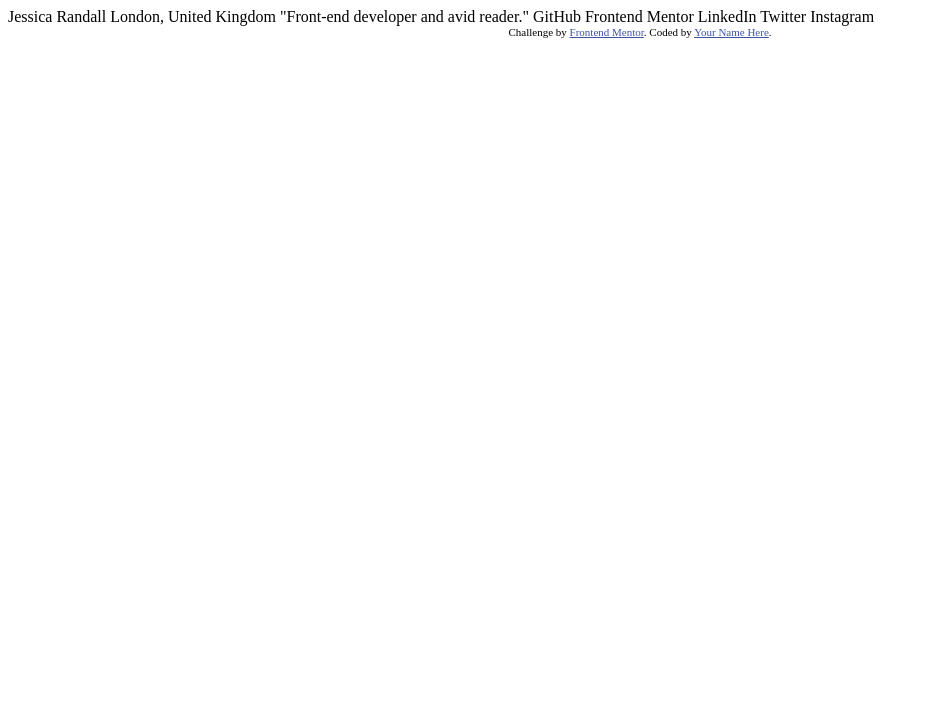
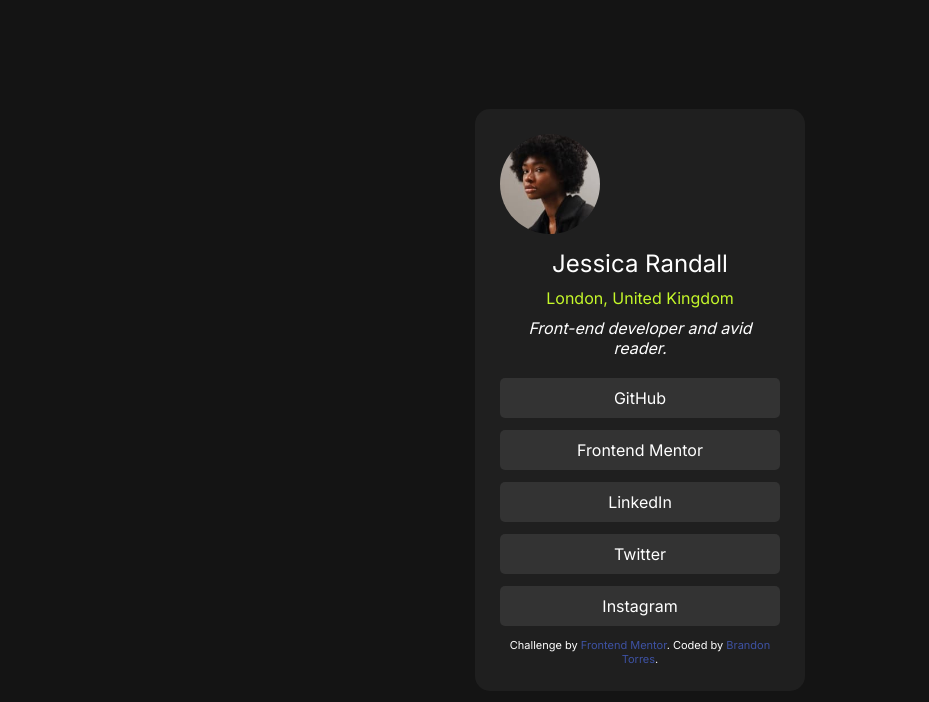
Before and after one commit to AGD3SIGN/Social_links_profile, a plain HTML site: page social-links-profile-main/social-links-profile-main/index.html in a window 1280 px wide. Shown: the whole page, without its empty margins (0-929 px from the left). Drawn offline with Linux system fonts and the light colour scheme.

Commit message:
Social Profile card updates

```diff
--- a/social-links-profile-main/social-links-profile-main/index.html
+++ b/social-links-profile-main/social-links-profile-main/index.html
@@ -1,34 +1,39 @@
 <!DOCTYPE html>
 <html lang="en">
   <head>
-  <meta charset="UTF-8">
-  <meta name="viewport" content="width=device-width, initial-scale=1.0"> <!-- displays site properly based on user's device -->
-
-  <link rel="icon" type="image/png" sizes="32x32" href="./assets/images/favicon-32x32.png">
-
+    <meta charset="UTF-8" />
+    <meta name="viewport" content="width=device-width, initial-scale=1.0" />
+    <!-- displays site properly based on user's device -->
+    <link rel="stylesheet" href="styles.css" />
+    <link rel="stylesheet" href="responsive.css" />
+    <link
+      rel="icon"
+      type="image/png"
+      sizes="32x32"
+      href="./assets/images/favicon-32x32.png"
+    />
     <title>Frontend Mentor | Social links profile</title>
-
-  <!-- Feel free to remove these styles or customise in your own stylesheet 👍 -->
-  <style>
-    .attribution { font-size: 11px; text-align: center; }
-    .attribution a { color: hsl(228, 45%, 44%); }
-  </style>
   </head>
   <body>
-
-  Jessica Randall
-  London, United Kingdom
-  "Front-end developer and avid reader."
-
-  GitHub
-  Frontend Mentor
-  LinkedIn
-  Twitter
-  Instagram
+    <div class="card">
+      <img src="assets/images/avatar-jessica.jpeg" alt="Jessica Randall" class="profile-picture"/>
+      <h2 class="name">Jessica Randall</h2>
+      <p class="location">London, United Kingdom</p>
+      <p class="bio">Front-end developer and avid reader.</p>
+      <div class="links">
+        <a href="#" class="button">GitHub</a>
+        <a href="#" class="button">Frontend Mentor</a>
+        <a href="#" class="button">LinkedIn</a>
+        <a href="#" class="button">Twitter</a>
+        <a href="#" class="button">Instagram</a>
+      </div>
 
       <div class="attribution">
-    Challenge by <a href="https://www.frontendmentor.io?ref=challenge" target="_blank">Frontend Mentor</a>.
-    Coded by <a href="#">Your Name Here</a>.
+        Challenge by
+        <a href="https://www.frontendmentor.io?ref=challenge" target="_blank"
+          >Frontend Mentor</a
+        >. Coded by <a href="#">Brandon Torres</a>.
+      </div>
     </div>
   </body>
 </html>
--- /dev/null
+++ b/social-links-profile-main/social-links-profile-main/styles.css
@@ -0,0 +1,163 @@
+/* GOOGLE FONTS */
+/* Inter Font */
+@import url("https://fonts.googleapis.com/css2?family=Inter+Tight:ital,wght@0,100..900;1,100..900&family=Inter:wght@100..900&display=swap");
+
+/* CUSTOM VARIABLES */
+:root {
+  /*======== COLORS ========*/
+  --primary-green: hsl(75, 94%, 57%);
+
+  --neutral-white: hsl(0, 0%, 100%);
+  --neutral-grey: hsl(0, 0%, 20%);
+  --neutral-dark-grey: hsl(0, 0%, 12%);
+  --neutral-off-black: hsl(0, 0%, 8%);
+
+  /*======== TYPOGRAPHY ========*/
+  --h1-font: 36px;
+  --h2-font: 24px;
+  --h3-font: 21px;
+  --h4-font: 18px;
+  --h5-font: 16px;
+  --h6-font: 14px;
+}
+
+
+/* ========== CSS RESET ========== */
+
+/* // https://piccalil.li/blog/a-modern-css-reset */
+
+/* Box sizing rules */
+*,
+*::before,
+*::after {
+  box-sizing: border-box;
+}
+
+* {
+    padding: 0;
+    margin: 0;
+    font: inherit;
+}
+
+
+/* Remove list styles on ul, ol elements with a list role, which suggests default styling will be removed */
+ul[role='list'],
+ol[role='list'] {
+  list-style: none;
+}
+
+ul {
+    list-style: none;
+}
+
+a {
+    text-decoration: none;
+}
+
+/* Set core root defaults */
+html:focus-within {
+  scroll-behavior: smooth;
+}
+
+/* Set core body defaults */
+body {
+    display: flex;
+    justify-content: center;
+    align-items: center;
+    height: 100vh;
+    background-color: var(--neutral-off-black);
+    margin: 0;
+    font-family: 'Inter', sans-serif;
+}
+
+/* A elements that don't have a class get default styles */
+a:not([class]) {
+  text-decoration-skip-ink: auto;
+}
+
+/* Make images easier to work with */
+img,
+picture,
+svg {
+  max-width: 100%;
+  display: block;
+}
+
+/* Remove all animations, transitions and smooth scroll for people that prefer not to see them */
+@media (prefers-reduced-motion: reduce) {
+  html:focus-within {
+   scroll-behavior: auto;
+  }
+
+  *,
+  *::before,
+  *::after {
+    animation-duration: 0.01ms !important;
+    animation-iteration-count: 1 !important;
+    transition-duration: 0.01ms !important;
+    scroll-behavior: auto !important;
+  }
+}
+
+
+/* ========== REUSABLE CSS ========== */
+
+.card {
+    background-color: var(--neutral-dark-grey);
+    border-radius: 15px;
+    padding: 25px;
+    width: 330px;
+    text-align: center;
+    color: var(--neutral-white);
+}
+
+.profile-picture {
+    width: 100px;
+    height: 100px;
+    border-radius: 50%;
+    margin-bottom: 15px;
+}
+
+.name {
+    margin: 10px 0;
+    font-size: var(--h2-font);
+}
+
+.location {
+    color: var(--primary-green);
+    margin-bottom: 10px;
+}
+
+.bio {
+    font-style: italic;
+    margin-bottom: 20px;
+}
+
+.links .button {
+    display: block;
+    background-color: var(--neutral-grey);
+    padding: 10px;
+    margin: 5px 0;
+    border-radius: 5px;
+    text-decoration: none;
+    color: var(--neutral-white);
+    transition: background-color 0.3s;
+    margin-bottom: 12px;
+}
+
+.links .button:hover {
+    background-color: var(--primary-green);
+    color: var(--neutral-dark-grey);
+}
+
+
+
+
+
+.attribution {
+  font-size: 11px;
+  text-align: center;
+}
+.attribution a {
+  color: hsl(228, 45%, 44%);
+}
```
Also changed, not shown: social-links-profile-main/social-links-profile-main/responsive.css (added, +36 -0 lines), 3 other files. Lines whose indentation alone changed are shown as unchanged.
